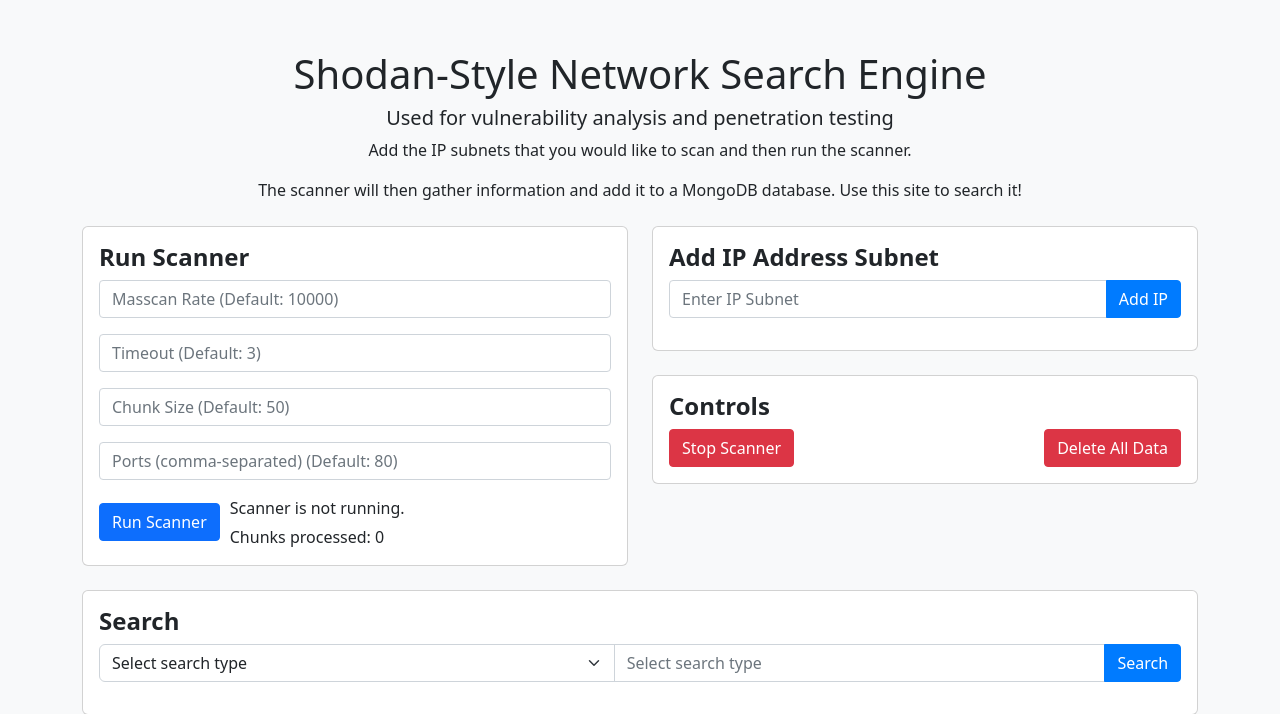
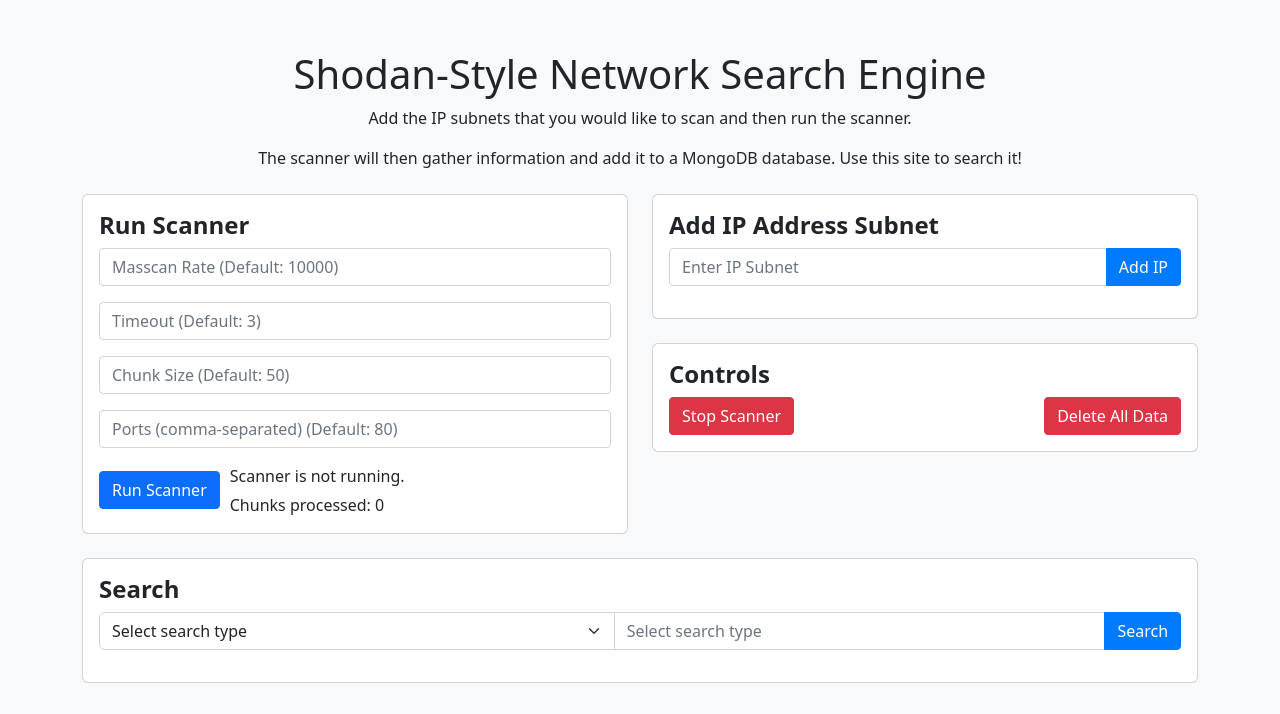
Before and after one commit to Barap1/Shodan-Style-Recon-Engine, a Flask app: page / in a window 1280 px wide. Shown: the part 56-770 px from the top of the page. Run offline with Flask 3, Linux system fonts and the light colour scheme.

Commit message:
Remove from index.html

```diff
--- a/server/templates/index.html
+++ b/server/templates/index.html
@@ -89,7 +89,6 @@
   <div class="container">
     <div class="text-center mb-4">
       <h1>Shodan-Style Network Search Engine</h1>
-      <h5>Used for vulnerability analysis and penetration testing</h5>
       <p>Add the IP subnets that you would like to scan and then run the scanner.</p>
       <p>The scanner will then gather information and add it to a MongoDB database. Use this site to search it!</p>
     </div>
```
